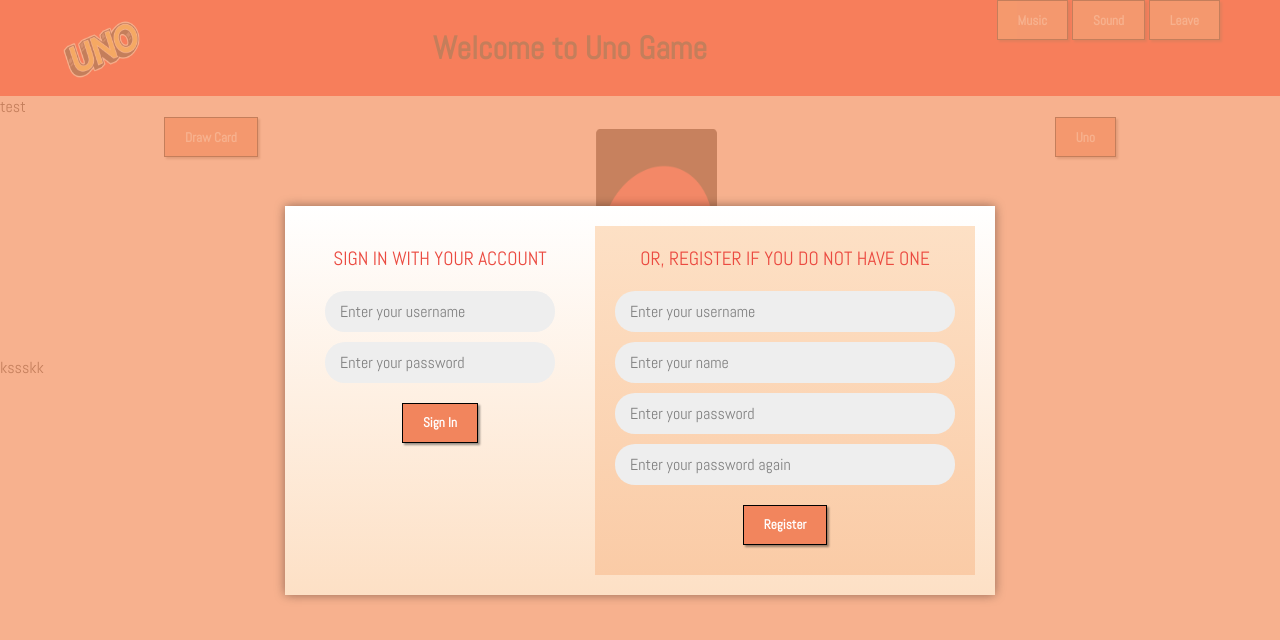
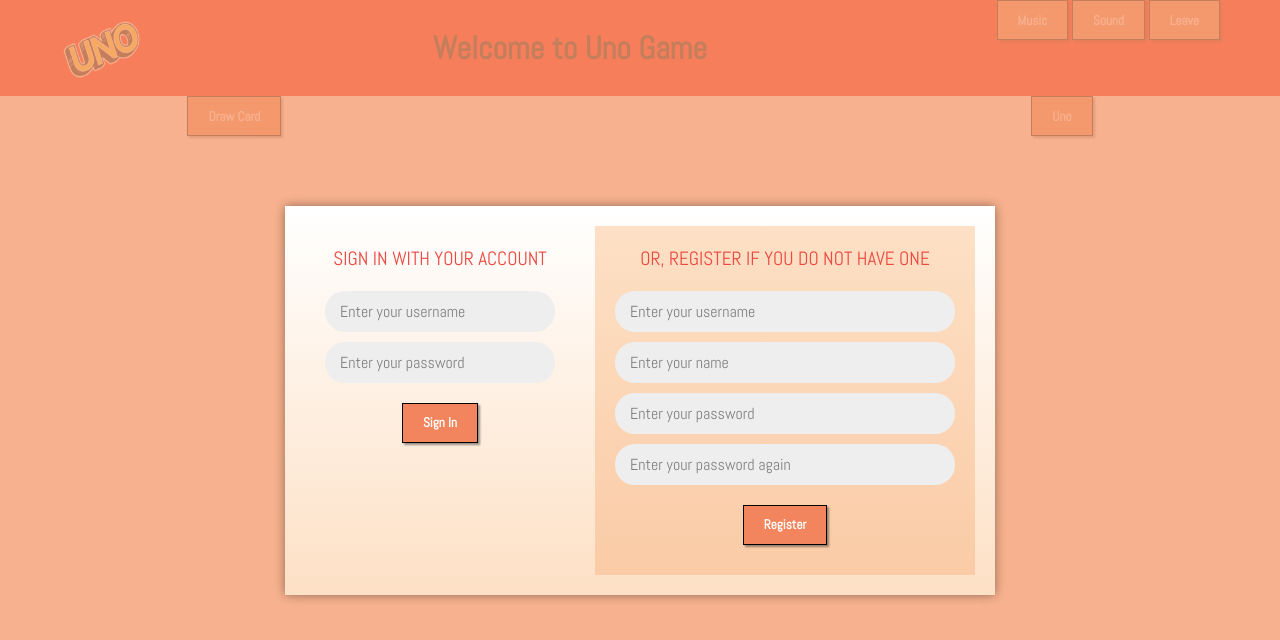
Before and after one commit to evanshiu/miltiplayer-card-game, a website: page public/index.html in a window 1280 px wide. Drawn offline with nearby package versions, Linux system fonts and the light colour scheme.

Commit message:
game init done

```diff
--- a/public/index.html
+++ b/public/index.html
@@ -19,13 +19,14 @@
             </div>
 
             <div id="playerView">
-                <div id="upperDeck">test</div>
+                <div id="upperDeck"></div>
                 <div id="middleInfo">
                     <button id="drawPile">Draw Card</button>
-                    <img id="playedPile" src="./asssets/card-back.png">
+                    <div id="playedPile"></div>
+                    <!-- <img src="./asssets/card-back.png"> -->
                     <button id="unoButton">Uno</button>
                 </div>
-                <div id="downerDeck">kssskk</div>
+                <div id="downerDeck"></div>
             </div>
         </div>
 
--- a/public/scripts/ui.js
+++ b/public/scripts/ui.js
@@ -196,7 +196,6 @@
             $("#start-game").on("click", function(){
                 game_logic.initGame();
                 $("#start-game").hide();
-                console.log(player)
             });
         }
         if (player == "player2") {
@@ -212,6 +211,8 @@
 const GameInit = (function() {
 
     const initialize = function(isGameOver,winner,whoseTurn,player1Deck,player2Deck,drawPile,playedPile,currentNumber,currentColor,player1MaxNumCards,player2MaxNumCards) {
+
+        $("#topInfoText").text("You are " + GamePanel.getPlayer());
 
         if(GamePanel.getPlayer() == "player1"){
             for( var i = 0; i < player2Deck.length; i++){
@@ -232,6 +233,7 @@
             }
         }
 
+        $("#playedPile").append($("<img src='./asssets/cards-front/" + playedPile + ".png'>"));
 
     }
 
```
